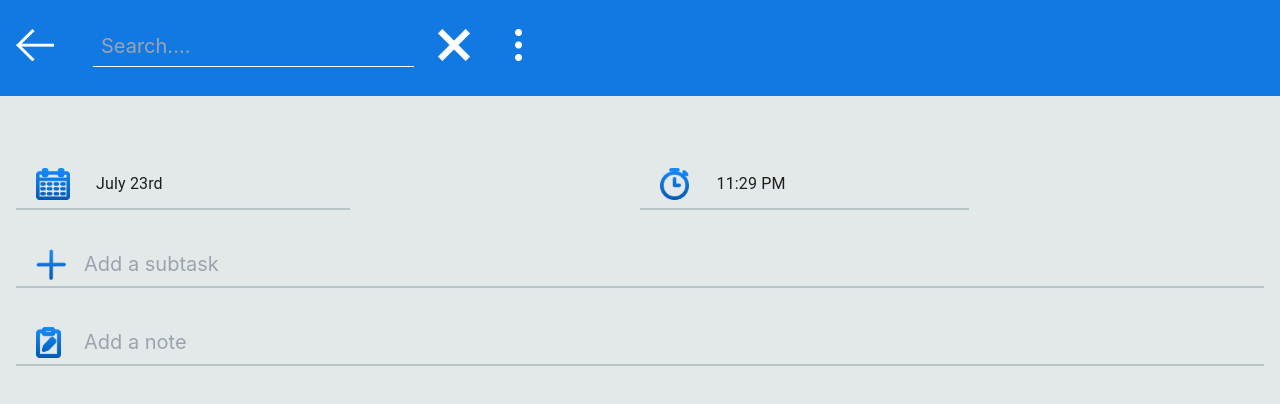
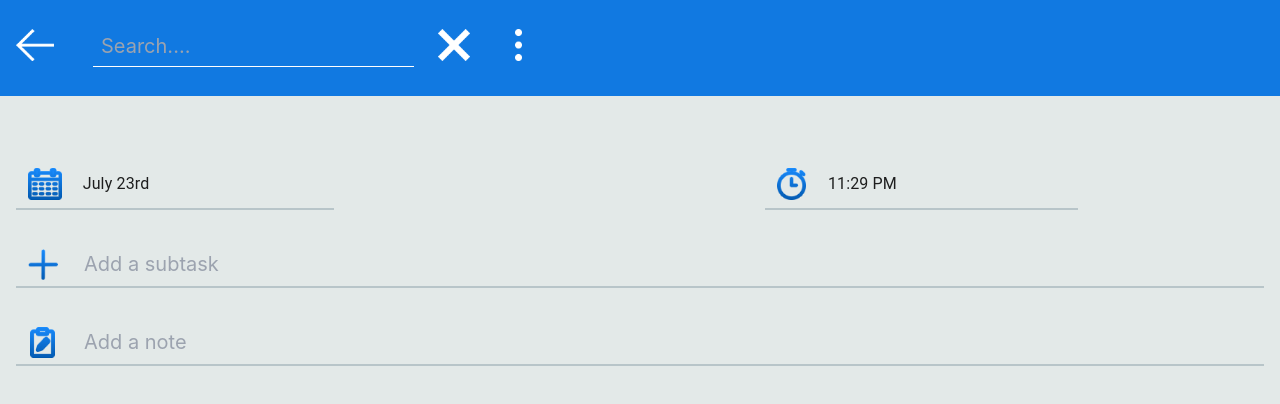
Before and after one commit to Rafterminador/React, a React (Create React App) app in the folder Curso de Introducción a React.js/ejercicios/: page /create/task in a window 1280 px wide. Shown: the top 404 px of the page. Built offline with nearby package versions, Linux system fonts and the light colour scheme; what react-native would draw is missing.

Commit message:
ajustes en interfaz de fecha

```diff
--- a/Curso de Introducción a React.js/ejercicios/src/components/ClockIcon.jsx
+++ b/Curso de Introducción a React.js/ejercicios/src/components/ClockIcon.jsx
@@ -2,7 +2,7 @@ import React from 'react'
 import clock from "../assets/images/clock.png"
 const ClockIcon = () => {
     return (
-        <img src={clock} alt="date" className='icons mr-6' />
+        <img src={clock} alt="date" className='icons mr-4' />
     )
 }
 
--- a/Curso de Introducción a React.js/ejercicios/src/components/DateIcon.jsx
+++ b/Curso de Introducción a React.js/ejercicios/src/components/DateIcon.jsx
@@ -2,7 +2,7 @@ import React from 'react'
 import calendar from "../assets/images/calendar.png"
 const DateIcon = () => {
     return (
-        <img src={calendar} alt="date" className='icons mr-6' />
+        <img src={calendar} alt="date" className='icons mr-4' />
     )
 }
 
--- a/Curso de Introducción a React.js/ejercicios/src/index.css
+++ b/Curso de Introducción a React.js/ejercicios/src/index.css
@@ -71,7 +71,7 @@ h2 {
   border-bottom: 2px solid #B8C5C9;
   background-color: inherit;
   color: #202124;
-  @apply pb-2 pl-2 text-xl w-full mr-4;
+  @apply pb-2 text-xl w-full mr-4;
 }
 
 .input-task:focus {
@@ -85,7 +85,7 @@ h2 {
   text-indent: 60px;
   background-size: auto 70%;
   background-position: left center;
-  background-position: 20px center;
+  background-position: 12px center;
 }
 
 .input-task-note {
@@ -94,5 +94,5 @@ h2 {
   background-repeat: no-repeat;
   text-indent: 60px;
   background-size: auto 70%;
-  background-position: 20px center;
+  background-position: 14px center;
 }
--- a/Curso de Introducción a React.js/ejercicios/src/pages/AddTask.jsx
+++ b/Curso de Introducción a React.js/ejercicios/src/pages/AddTask.jsx
@@ -19,8 +19,8 @@ const AddTask = () => {
     return (
         <>
             <MuiPickersUtilsProvider utils={DateFnsUtils}>
-                <div className='grid grid-cols-2 mt-10 mb-8'>
-                    <div className='flex mr-4'>
+                <div className='grid grid-cols-5 mt-10 mb-8'>
+                    <div className='mr-4 col-span-3'>
                         <KeyboardDatePicker
                             id="date-picker"
                             value={selectedDate}
@@ -33,7 +33,7 @@ const AddTask = () => {
                             }}
                         />
                     </div>
-                    <div className='flex mr-4'>
+                    <div className='mr-4 col-span-2'>
                         <KeyboardTimePicker
                             id="date-picker"
                             value={selectedDate}
@@ -42,9 +42,8 @@ const AddTask = () => {
                             InputAdornmentProps={{ position: 'start' }}
                             InputProps={{
                                 className: "input-task",
-                                disableUnderline: true
-                            }}
-                        />
+                                disableUnderline: true,
+                            }} />
                     </div>
                 </div>
                 <div className=' mb-8'>
```
